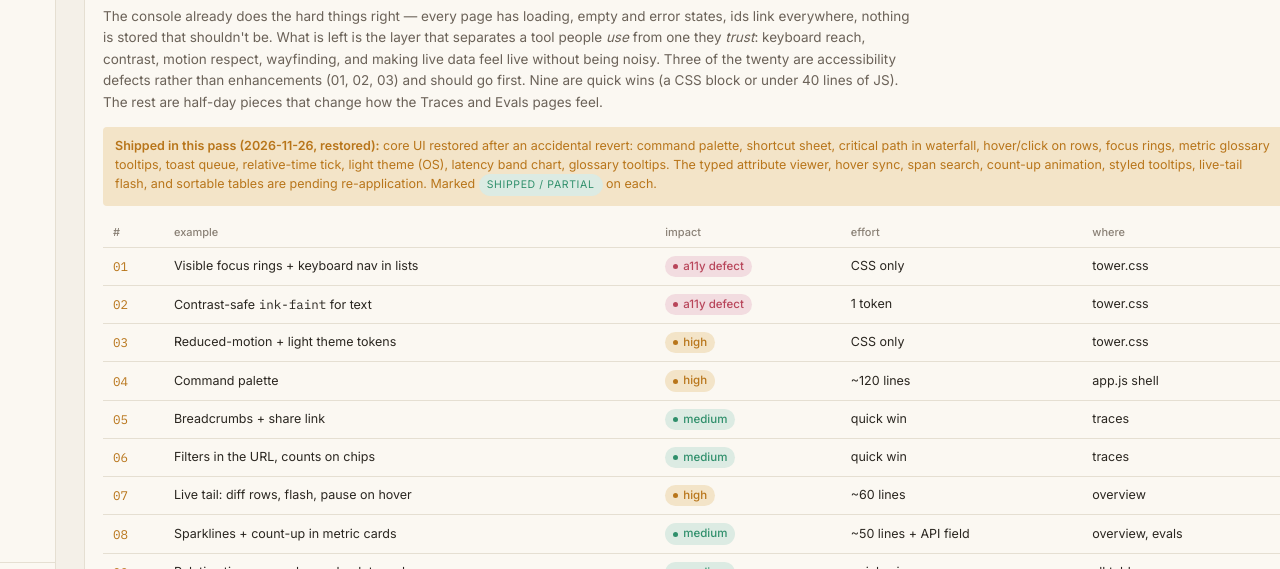
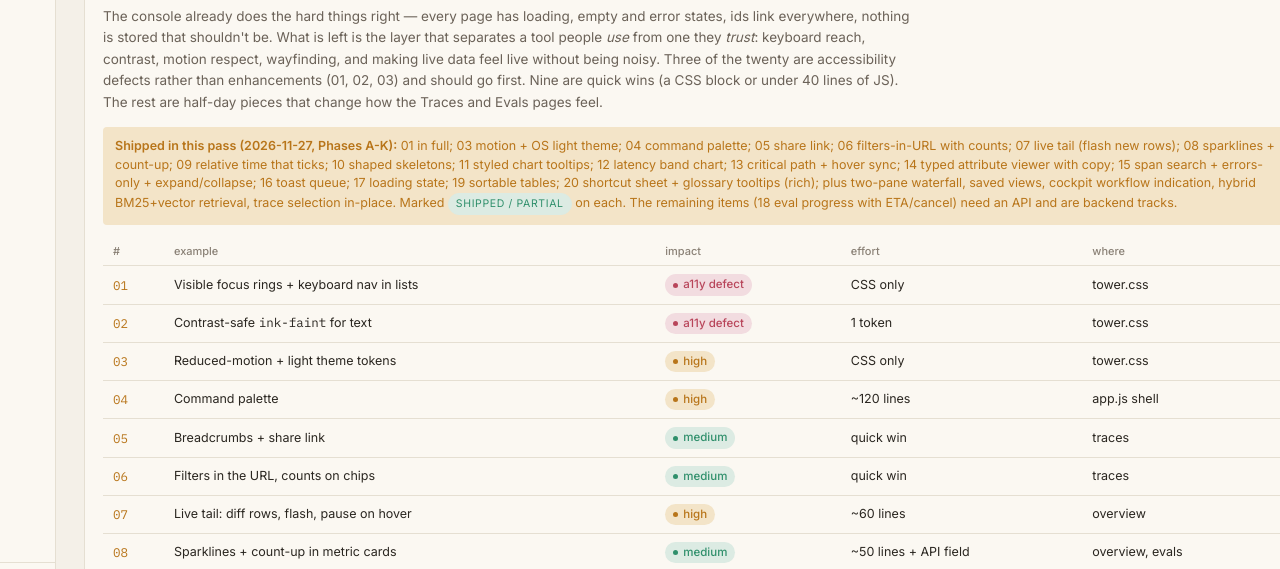
Before and after one commit to yosrikhiari/AgentOps, a plain HTML site: page docs/tower-enhancements.html in a window 1280 px wide. Shown: the part 153-722 px from the top of the page. Drawn offline with Linux system fonts and the light colour scheme.

```diff
--- a/docs/tower-enhancements.html
+++ b/docs/tower-enhancements.html
@@ -166,7 +166,7 @@
       <section class="tower-panel">
         <div class="tower-panel-head"><div><h3>How to read this</h3><div class="tower-panel-sub">Each example: what the console does today (with the line that does it), the proposal, a working demo in Tower's own CSS, and an impact / effort call.</div></div></div>
         <p class="x-intro">The console already does the hard things right — every page has loading, empty and error states, ids link everywhere, nothing is stored that shouldn't be. What is left is the layer that separates a tool people <i>use</i> from one they <i>trust</i>: keyboard reach, contrast, motion respect, wayfinding, and making live data feel live without being noisy. Three of the twenty are accessibility defects rather than enhancements (01, 02, 03) and should go first. Nine are quick wins (a CSS block or under 40 lines of JS). The rest are half-day pieces that change how the Traces and Evals pages feel.</p>
-        <div class="tower-note"><b>Shipped in this pass (2026-11-26, restored):</b> core UI restored after an accidental revert: command palette, shortcut sheet, critical path in waterfall, hover/click on rows, focus rings, metric glossary tooltips, toast queue, relative-time tick, light theme (OS), latency band chart, glossary tooltips. The typed attribute viewer, hover sync, span search, count-up animation, styled tooltips, live-tail flash, and sortable tables are pending re-application. Marked <span class="x-tag shipped" style="display:inline-flex">shipped / partial</span> on each.</div>
+        <div class="tower-note"><b>Shipped in this pass (2026-11-27, Phases A-K):</b> 01 in full; 03 motion + OS light theme; 04 command palette; 05 share link; 06 filters-in-URL with counts; 07 live tail (flash new rows); 08 sparklines + count-up; 09 relative time that ticks; 10 shaped skeletons; 11 styled chart tooltips; 12 latency band chart; 13 critical path + hover sync; 14 typed attribute viewer with copy; 15 span search + errors-only + expand/collapse; 16 toast queue; 17 loading state; 19 sortable tables; 20 shortcut sheet + glossary tooltips (rich); plus two-pane waterfall, saved views, cockpit workflow indication, hybrid BM25+vector retrieval, trace selection in-place. Marked <span class="x-tag shipped" style="display:inline-flex">shipped / partial</span> on each. The remaining items (18 eval progress with ETA/cancel) need an API and are backend tracks.</div>
         <table class="tower-table x-matrix" style="margin-top:12px">
           <thead><tr><th>#</th><th>example</th><th>impact</th><th>effort</th><th>where</th></tr></thead>
           <tbody>
```
Also changed, not shown: 3 other files.
